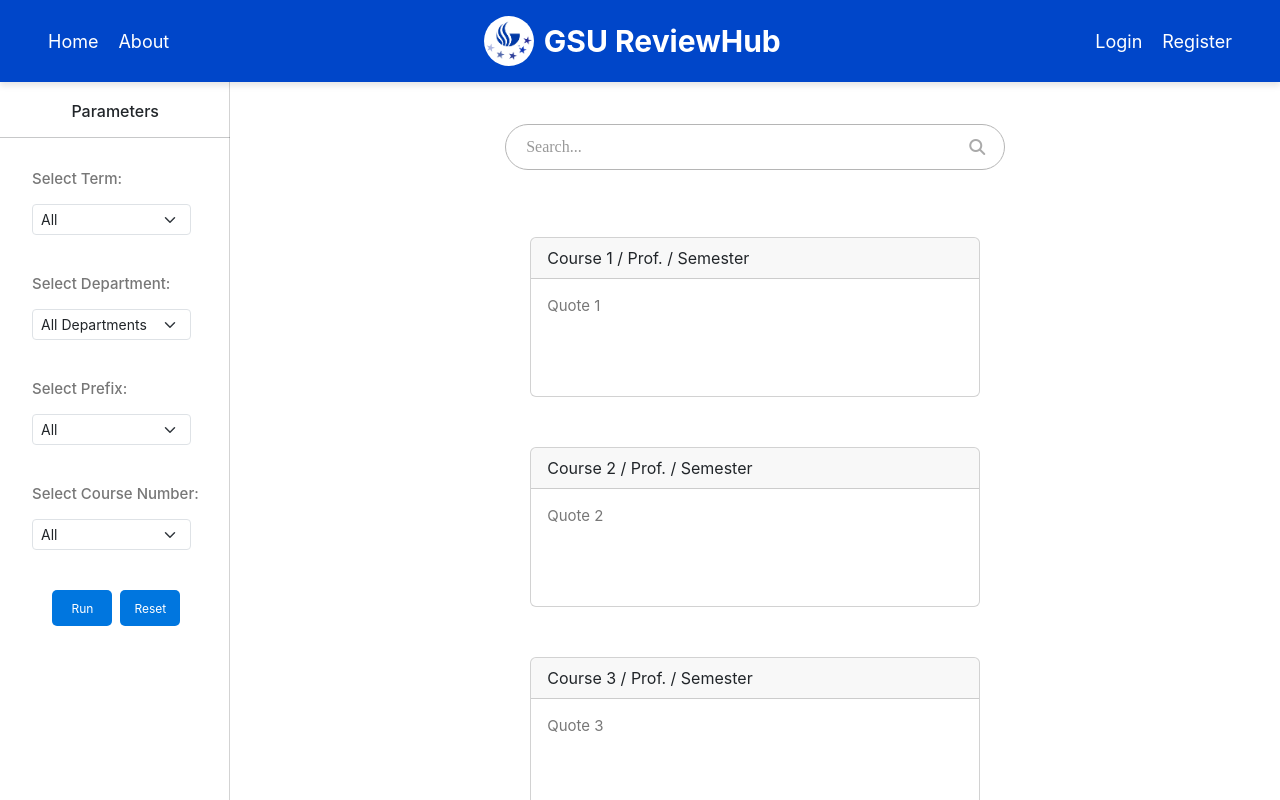
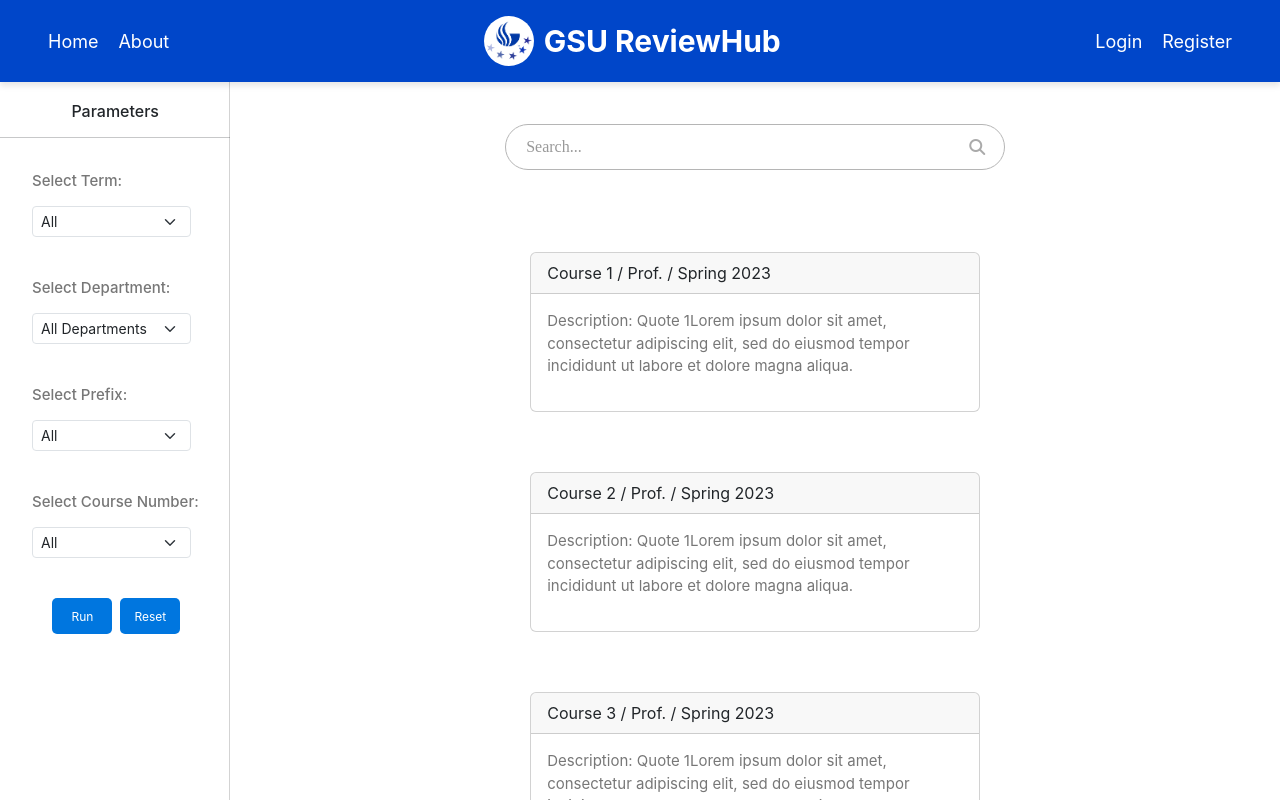
Before and after one commit to minhle28/GSU_ReviewHub, a React (Create React App) app in the folder client/: page /courses in a window 1280 px wide. Shown: the top 800 px of the page. Built offline with nearby package versions, Linux system fonts and the light colour scheme.

Commit message:
Fixed UI , added dummy data

```diff
--- a/client/src/App.js
+++ b/client/src/App.js
@@ -13,6 +13,7 @@ import { Register } from "./pages/register";
 import { Login } from "./pages/login";
 import { AboutUs } from "./pages/about-us";
 import { Courses } from "./pages/courses";
+import { CoursesDetails } from "./pages/courses-details";
 
 
 const router = createBrowserRouter([
@@ -52,6 +53,10 @@ const router = createBrowserRouter([
 
             ],
           },
+          {
+            path: "courses-details/:id",
+            element: <CoursesDetails />,
+          },
         ],
       },
     ]
--- a/client/src/layouts/CourseSidebar/course_sidebar.css
+++ b/client/src/layouts/CourseSidebar/course_sidebar.css
@@ -90,3 +90,10 @@
     cursor: pointer;
     border-radius: 5px;
 }
+
+
+.menu-courses-list label {
+    margin-bottom: 0;
+    font-size: 15px;
+    color: #777
+}
--- a/client/src/layouts/CourseSidebar/index.jsx
+++ b/client/src/layouts/CourseSidebar/index.jsx
@@ -32,8 +32,9 @@ export const CourseSidebar = () => {
                     <form onSubmit={handleSubmit} onReset={handleReset}>
                         <ul className="menu-courses-list">
                             <li>
-                                <p>Select Term:</p>
+                                <label for="select-term">Select Term:</label>
                                 <select
+                                    id="select-term"
                                     className="form-select form-select-sm"
                                     aria-label=".form-select-sm example"
                                     value={selectedTerm}
@@ -44,8 +45,9 @@ export const CourseSidebar = () => {
                                 </select>
                             </li>
                             <li>
-                                <p>Select Department:</p>
+                                <label for="select-department">Select Department:</label>
                                 <select
+                                    id="select-department"
                                     className="form-select form-select-sm"
                                     aria-label=".form-select-sm example"
                                     value={selectedDepartment}
@@ -56,8 +58,9 @@ export const CourseSidebar = () => {
                                 </select>
                             </li>
                             <li>
-                                <p>Select Prefix:</p>
+                                <label for="select-prefix">Select Prefix:</label>
                                 <select
+                                    id="select-prefix"
                                     className="form-select form-select-sm"
                                     aria-label=".form-select-sm example"
                                     value={selectedPrefix}
@@ -68,8 +71,9 @@ export const CourseSidebar = () => {
                                 </select>
                             </li>
                             <li>
-                                <p>Select Course Number:</p>
+                                <label for="course-number">Select Course Number:</label>
                                 <select
+                                    id="course-number"
                                     className="form-select form-select-sm"
                                     aria-label=".form-select-sm example"
                                     value={selectedCourseNumber}
--- a/client/src/pages/courses/courses.css
+++ b/client/src/pages/courses/courses.css
@@ -3,17 +3,22 @@
 }
 
 .all_course_list {
-    padding: 0px 50px 50px 50px;
-    display: flex;
-    flex-direction: row;
-    justify-content: center;
-    flex-wrap: wrap;
+    padding: 40px 50px 50px 50px;
+    padding: 50% auto;
 }
 
-.all_course_list .card{
+.course_list_center {
+    padding: 0px 50px 50px 50px;
+    display: grid;
+    grid-template-columns: repeat(auto-fit, minmax(450px, 1fr));
+    grid-gap: 60px 20px;
+    justify-items: center;
+}
+
+.all_course_list .card {
     width: 450px;
     height: 160px;
-    margin: 25px 25px 25px 25px;
+    text-decoration: none;
 }
 
 .page-number {
--- a/client/src/pages/courses/index.jsx
+++ b/client/src/pages/courses/index.jsx
@@ -2,40 +2,30 @@ import React from 'react';
 import './courses.css';
 import { Search } from "../../component/search/";
 import { Link } from 'react-router-dom';
+import { coursesData } from '../dummyData/';
+
 
 export const Courses = () => {
-    // Sample course data
-    const coursesData = [
-        { header: 'Course 1 / Prof. / Semester', quote: 'Quote 1' },
-        { header: 'Course 2 / Prof. / Semester', quote: 'Quote 2' },
-        { header: 'Course 3 / Prof. / Semester', quote: 'Quote 3' },
-        { header: 'Course 4 / Prof. / Semester', quote: 'Quote 4' },
-        { header: 'Course 5 / Prof. / Semester', quote: 'Quote 5' },
-        { header: 'Course 6 / Prof. / Semester', quote: 'Quote 6' },
-        { header: 'Course 7 / Prof. / Semester', quote: 'Quote 7' },
-        { header: 'Course 8 / Prof. / Semester', quote: 'Quote 8' },
-        { header: 'Course 9 / Prof. / Semester', quote: 'Quote 9' },
-        { header: 'Course 10 / Prof. / Semester', quote: 'Quote 10' },
-        { header: 'Course 11 / Prof. / Semester', quote: 'Quote 11' },
-        { header: 'Course 12 / Prof. / Semester', quote: 'Quote 12' },
-    ];
-
     return (
         <div id="courses" className="courses-container">
             <Search />
             <div className='all_course_list'>
+                <div className='course_list_center'>
                     {coursesData.map((course, index) => (
-                    <div className="card" key={index}>
+                        <Link to={`/courses-details/${course.id}`} style={{ textDecoration: 'none' }} key={index}>
+                            <div className="card">
                                 <div className="card-header">
-                            {course.header}
+                                    {course.courseCode} / {course.instructor} / {course.semester}
                                 </div>
                                 <div className="card-body">
                                     <blockquote className="blockquote mb-0">
-                                <p>{course.quote}</p>
+                                        <p>Description: {course.description}</p>
                                     </blockquote>
                                 </div>
                             </div>
+                        </Link>
                     ))}
+                </div>
             </div>
 
             <div className='page-number'>
--- /dev/null
+++ b/client/src/pages/dummyData/index.jsx
@@ -0,0 +1,14 @@
+export const coursesData = [
+    { id: 1, courseCode: 'Course 1', instructor: 'Prof.', semester: 'Spring 2023', description: 'Quote 1Lorem ipsum dolor sit amet, consectetur adipiscing elit, sed do eiusmod tempor incididunt ut labore et dolore magna aliqua.' },
+    { id: 2, courseCode: 'Course 2', instructor: 'Prof.', semester: 'Spring 2023', description: 'Quote 1Lorem ipsum dolor sit amet, consectetur adipiscing elit, sed do eiusmod tempor incididunt ut labore et dolore magna aliqua.' },
+    { id: 3, courseCode: 'Course 3', instructor: 'Prof.', semester: 'Spring 2023', description: 'Quote 1Lorem ipsum dolor sit amet, consectetur adipiscing elit, sed do eiusmod tempor incididunt ut labore et dolore magna aliqua.' },
+    { id: 4, courseCode: 'Course 4', instructor: 'Prof.', semester: 'Spring 2023', description: 'Quote 1Lorem ipsum dolor sit amet, consectetur adipiscing elit, sed do eiusmod tempor incididunt ut labore et dolore magna aliqua.' },
+    { id: 5, courseCode: 'Course 5', instructor: 'Prof.', semester: 'Spring 2023', description: 'Quote 1Lorem ipsum dolor sit amet, consectetur adipiscing elit, sed do eiusmod tempor incididunt ut labore et dolore magna aliqua.' },
+    { id: 6, courseCode: 'Course 6', instructor: 'Prof.', semester: 'Spring 2023', description: 'Quote 1Lorem ipsum dolor sit amet, consectetur adipiscing elit, sed do eiusmod tempor incididunt ut labore et dolore magna aliqua.' },
+    { id: 7, courseCode: 'Course 7', instructor: 'Prof.', semester: 'Spring 2023', description: 'Quote 1Lorem ipsum dolor sit amet, consectetur adipiscing elit, sed do eiusmod tempor incididunt ut labore et dolore magna aliqua.' },
+    { id: 8, courseCode: 'Course 8', instructor: 'Prof.', semester: 'Spring 2023', description: 'Quote 1Lorem ipsum dolor sit amet, consectetur adipiscing elit, sed do eiusmod tempor incididunt ut labore et dolore magna aliqua.' },
+    { id: 9, courseCode: 'Course 9', instructor: 'Prof.', semester: 'Spring 2023', description: 'Quote 1Lorem ipsum dolor sit amet, consectetur adipiscing elit, sed do eiusmod tempor incididunt ut labore et dolore magna aliqua.' },
+    { id: 10, courseCode: 'Course 10', instructor: 'Prof.', semester: 'Spring 2023', description: 'Quote 1Lorem ipsum dolor sit amet, consectetur adipiscing elit, sed do eiusmod tempor incididunt ut labore et dolore magna aliqua.' },
+    { id: 11, courseCode: 'Course 11', instructor: 'Prof.', semester: 'Spring 2023', description: 'Quote 1Lorem ipsum dolor sit amet, consectetur adipiscing elit, sed do eiusmod tempor incididunt ut labore et dolore magna aliqua.' },
+    { id: 12, courseCode: 'Course 12', instructor: 'Prof.', semester: 'Spring 2023', description: 'Quote 1Lorem ipsum dolor sit amet, consectetur adipiscing elit, sed do eiusmod tempor incididunt ut labore et dolore magna aliqua.' },
+];
--- a/client/src/pages/login/login.css
+++ b/client/src/pages/login/login.css
@@ -83,7 +83,7 @@ figure {
     margin: 0
 }
 
-p {
+#login p {
     margin-bottom: 0;
     font-size: 15px;
     color: #777
@@ -320,7 +320,7 @@ input[type=checkbox]:not(old):checked+label>span:before {
     width: auto
 }
 
-label {
+#login label {
     position: absolute;
     left: 0;
     top: 50%;
--- a/client/src/pages/register/register.css
+++ b/client/src/pages/register/register.css
@@ -345,7 +345,7 @@ input[type=checkbox]:not(old):checked+label>span:before {
     width: auto
 }
 
-label {
+#register label {
     position: absolute;
     left: 0;
     top: 50%;
```
Lines whose indentation alone changed are shown as unchanged.
